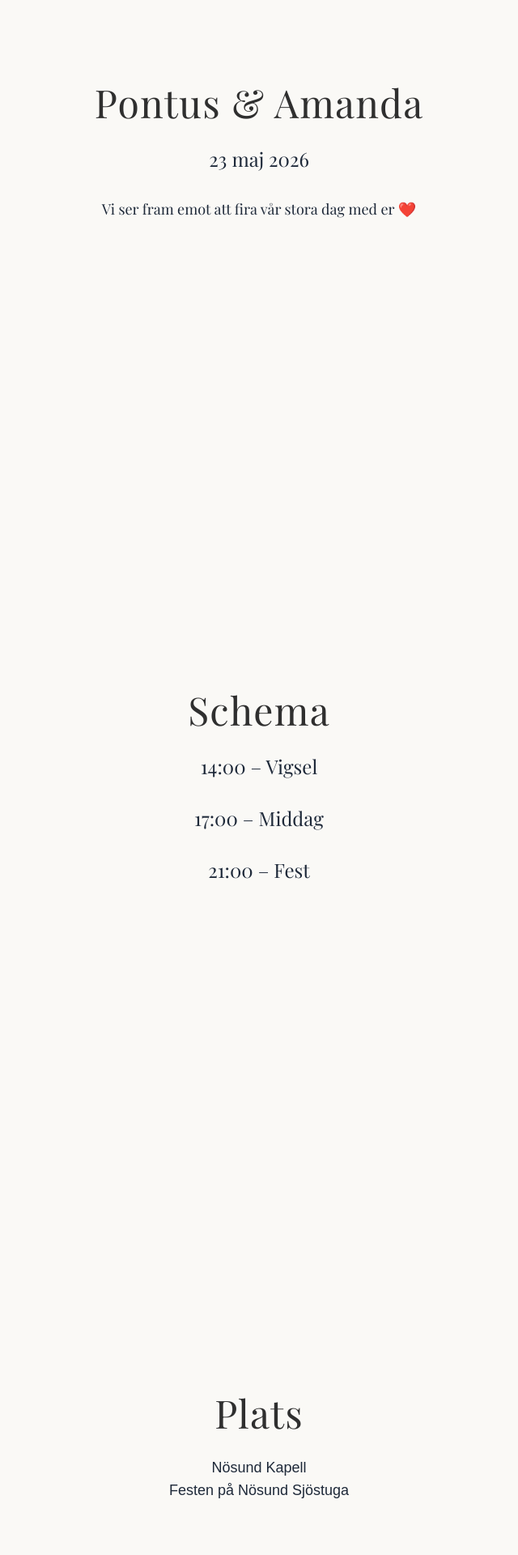
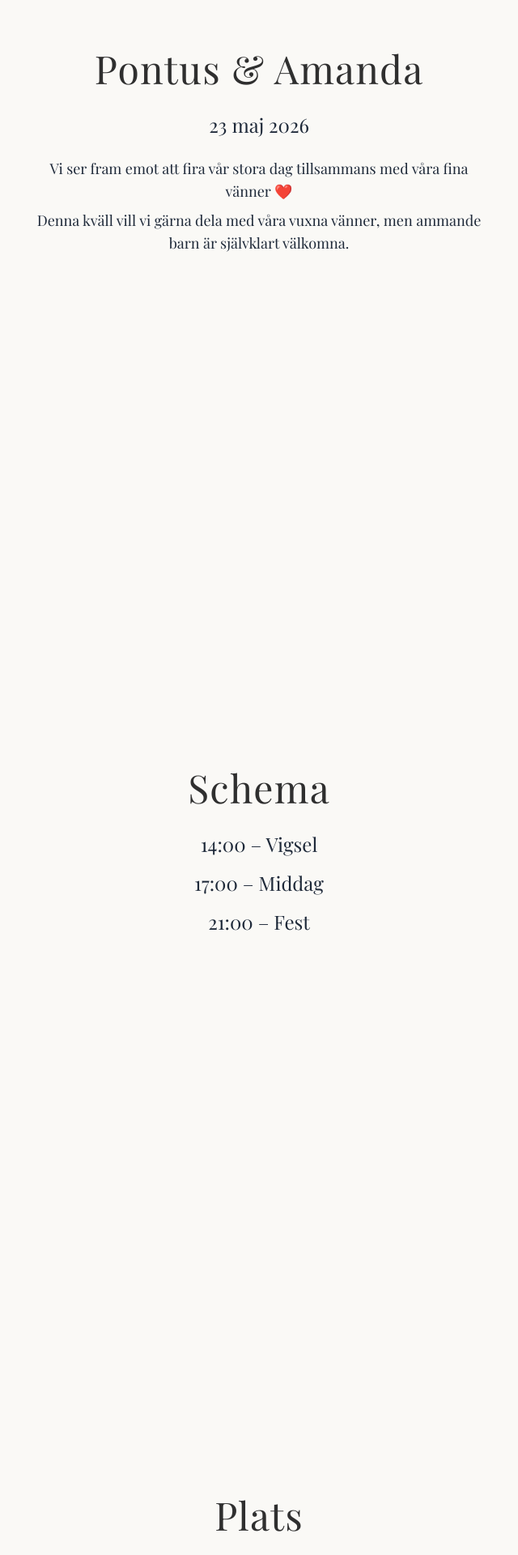
Before and after one commit to Pontushansson7/wedding-app, a Next.js app: page / in a window 1280 px wide. Shown: the part 360-2280 px from the top of the page at 81% size, without its empty margins (320-960 px from the left). Built offline with nearby package versions, Linux system fonts and the light colour scheme.

Commit message:
Update text on site with accommodation etc.

```diff
--- a/src/app/page.tsx
+++ b/src/app/page.tsx
@@ -5,35 +5,91 @@ export default function Home() {
   return (
     <main className="relative bg-[#FAF9F6] text-[#2F2F2F]">
       <Navbar />
-      <div className="pt-20">
+      <div className="pt-20 space-y-16">
         {/* Welcome / Hero */}
         <Section id="welcome" title="Pontus & Amanda">
-          <h2 className="font-serif text-2xl text-secondary-700 mb-8">23 maj 2026</h2>
+          <h2 className="font-serif text-2xl text-secondary-700 mb-6">23 maj 2026</h2>
+          <p className="font-serif text-lg text-gray-800 mb-2">
+            Vi ser fram emot att fira vår stora dag tillsammans med våra fina vänner ❤️
+          </p>
           <p className="font-serif text-lg text-gray-800">
-            Vi ser fram emot att fira vår stora dag med er ❤️
+            Denna kväll vill vi gärna dela med våra vuxna vänner, men ammande barn är självklart
+            välkomna.
           </p>
         </Section>
 
         {/* Schema */}
         <Section id="schedule" title="Schema">
-          <ul className="space-y-2 font-body text-lg text-gray-800">
-            <li className="font-serif text-2xl text-secondary-700 mb-8">14:00 – Vigsel</li>
-            <li className="font-serif text-2xl text-secondary-700 mb-8">17:00 – Middag</li>
-            <li className="font-serif text-2xl text-secondary-700 mb-8">21:00 – Fest</li>
+          <ul className="space-y-4">
+            <li className="font-serif text-2xl text-secondary-700">14:00 – Vigsel</li>
+            <li className="font-serif text-2xl text-secondary-700">17:00 – Middag</li>
+            <li className="font-serif text-2xl text-secondary-700">21:00 – Fest</li>
           </ul>
         </Section>
 
         {/* Plats */}
         <Section id="location" title="Plats">
-          <p className="font-body text-lg text-gray-800">Nösund Kapell</p>
-          <p className="font-body text-lg text-gray-800">Festen på Nösund Sjöstuga</p>
+          <p className="font-serif text-lg text-gray-800 mb-1">Nösund Kapell</p>
+          <p className="font-serif text-lg text-gray-800">Festen på Nösund Sjöstuga</p>
+        </Section>
+
+        {/* Toastpar */}
+        <Section id="toastcouple" title="Toastpar">
+          <p className="font-serif text-lg text-gray-800 mb-2">
+            Vill du hålla tal? Hör av dig till toastparet{' '}
+            <span className="font-semibold">Rebecca</span> och{' '}
+            <span className="font-semibold">Tobias</span> på
+          </p>
+          <span className="block font-bold text-xl text-primary-700 tracking-wide">
+            073-6808802
+          </span>
+        </Section>
+
+        {/* Boende */}
+        <Section id="accommodation" title="Boende">
+          <p className="font-serif text-lg text-gray-800 mb-4">
+            Vi har preliminärbokat rum på Nösundsgården från fredag 22/5 till söndag 24/5. Här finns
+            både hotellrum och enklare vandrarhemsrum, och du väljer själv om du vill boka en eller
+            två nätter. Tidig incheckning är möjlig från kl. 13.00.
+          </p>
+          <p className="font-serif text-lg text-gray-800 mb-4">
+            Sista dagen för bokning är <span className="font-semibold">1 februari</span>. Bokning
+            sker genom att ange Pontus eller Amandas namn via:
+          </p>
+
+          <div className="font-serif text-lg text-gray-800 space-y-2 mb-6">
+            <div>
+              <span className="font-semibold">Mail: </span>
+              <a
+                href="mailto:nosundsgarden@nosundsgarden.se"
+                className="text-primary-700 font-medium"
+              >
+                nosundsgarden@nosundsgarden.se
+              </a>
+            </div>
+            <div>
+              <span className="font-semibold">Telefon: </span>0304-20999
+            </div>
+            <div>
+              <span className="font-semibold">Mobil (om telefon inte svarar): </span>070-5220285
+            </div>
+          </div>
+
+          <p className="font-serif text-lg text-gray-800">
+            Andra alternativ i närheten är Nösund Havshotell (bokningsbart från november) samt via
+            tjänster som Airbnb.
+          </p>
         </Section>
 
         {/* OSA */}
         <Section id="rsvp" title="OSA">
-          <p className="font-body text-lg text-gray-800">
-            O.s.a senast <span className="font-bold text-primary-700">1 februari</span> till Amanda
-            på <span className="font-bold text-primary-700">0700-437326</span>
+          <p className="font-serif text-lg text-gray-800 mb-2">
+            O.s.a senast <span className="font-bold text-primary-700">1 mars</span> till Amanda på{' '}
+            <span className="font-bold text-primary-700">070-0437326</span>.
+          </p>
+          <p className="font-serif text-lg text-gray-800">
+            Hör gärna av dig i samband med anmälan om du har någon allergi eller behöver specialkost
+            😀🥂
           </p>
         </Section>
       </div>
--- a/src/components/Navbar.tsx
+++ b/src/components/Navbar.tsx
@@ -18,6 +18,8 @@ export default function Navbar() {
     { id: 'welcome', label: 'Välkommen' },
     { id: 'schedule', label: 'Schema' },
     { id: 'location', label: 'Plats' },
+    { id: 'toastcouple', label: 'Toastpar' },
+    { id: 'accommodation', label: 'Boende' },
     { id: 'rsvp', label: 'OSA' },
   ];
 
```
